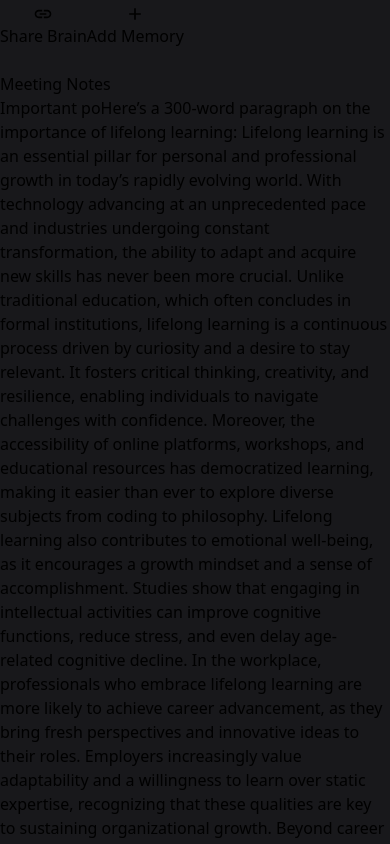
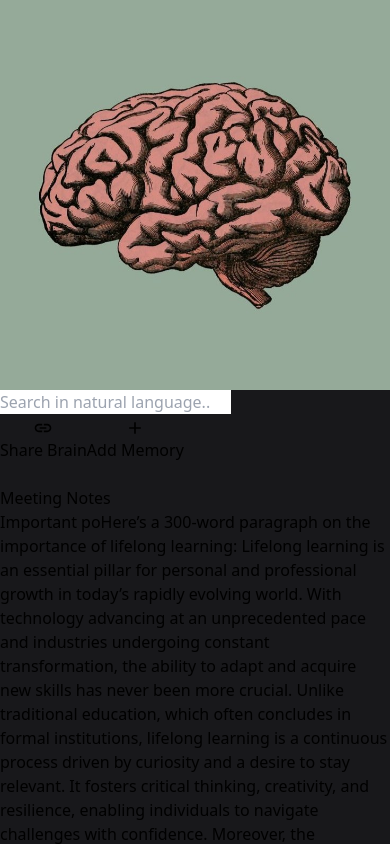
Before and after one commit to sreyas-cheviri/consciousapp-client, a React (Vite) app: page / in a window 390 px wide. Shown: the top 844 px of the page. Built offline with nearby package versions, Linux system fonts and the light colour scheme; some icons are missing.

Commit message:
refactor App layout for improved structure; update Button component size; adjust scrollbar styles; enhance Card component rendering

```diff
--- a/src/App.tsx
+++ b/src/App.tsx
@@ -10,23 +10,32 @@ import LinkIcon from "@mui/icons-material/Link";
 function App() {
   return (
     <div className="flex justify-center items-center m-10">
-      <div className="   bg-zinc-900  max-w-5xl  mx-auto flex flex-col justify-center items-center">
+      <div className="   bg-zinc-900  max-w-5xl  mx-auto flex flex-col justify-center ">
+        <div className="flex flex-col md:flex-row  items-center md:gap-3 gap-3 md:justify-between m-4 " >
+
+        <div className="">
+          <img src="../public/f523bb5a1e9f3b67816ed619f8657428.jpg" alt="" className="h-10 rounded-lg" />
+        </div>
+        <div className="bg-zinc-600/300 md:mt-0 mt-6 ">
+          <input type="text" className="w-[305px] md:w-[450px]  bg-zinc-600/30 p-2 text-gray-300 px-6 placeholder:opacity-50  rounded-xl" placeholder="Search in natural language.." />
+        </div>
         <div className=" flex gap-2 p-2 bg-zinc-600/30 w-fit rounded-lg ">
           <Button
             variant="secondary"
             text="Share Brain"
-            size="md"
+            size="sm"
             startIcon={<LinkIcon style={{ fontSize: 20 }} />}
-          />
+            />
           <Button
             variant="primary"
             text="Add Memory"
-            size="md"
+            size="sm"
             startIcon={<AddIcon style={{ fontSize: 20 }} />}
-          />
+            />
         </div>
+            </div>
 
-        <div className="flex gap-2 m-4 md:justify-center justify-start flex-wrap mt-20 p-8 rounded-lg bg-zinc-600/30">
+        <div className="flex gap-2 m-4 md:justify-center justify-center flex-wrap mt-20 p-8 rounded-lg bg-zinc-600/30">
           <Card
             title="Meeting Notes"
             type="note"
--- a/src/components/Button.tsx
+++ b/src/components/Button.tsx
@@ -12,7 +12,7 @@ interface ButtonProps {
 const variantstyles = {
   primary: "bg-black text-white   hover:bg-zinc-900 font-normal trasition duration-200",
   secondary: "bg-gray-100 text-black font-normal  hover:bg-gray-300   trasition duration-200",
-  //   icons : "text-gray bg-white border dark:text-white dark:bg-black dark:border rounded-full"
+    // icons : "text-gray bg-white border dark:text-white dark:bg-black dark:border rounded-full"
 };
 
 const sizeStyles = {
--- a/src/components/Card.tsx
+++ b/src/components/Card.tsx
@@ -62,7 +62,6 @@ const Card: React.FC<CardProps> = ({
         if (tweetId) {
           return (
             <div className=" overflow-auto m-0 ">
-
               <div className="w-full ">
                 <TwitterTweetEmbed
                   tweetId={tweetId}
@@ -93,7 +92,6 @@ const Card: React.FC<CardProps> = ({
     return null;
   };
 
-
   return (
     <div className="flex flex-col bg-white rounded-md p-1 justify-between items-center shadow-lg ">
       <div className="flex justify-between  p-2 min-w-72 max-w-72 gap-5 rounded-lg ">
@@ -103,18 +101,17 @@ const Card: React.FC<CardProps> = ({
           </div>
           <h2 className="text-sm font-semibold">{title}</h2>
         </div>
-
       </div>
       <div className="border min-w-72 max-w-72 mt-1 bg-white rounded-lg shadow-lg p-0.5 m-1 gap-1 max-h-60 overflow-y-auto ">
         {type == "url" ? (
-        <div className="bg-gray-200 rounded-lg p-1 text-sm min-h-56 horizontal-scroll overflow-hidden" >
+          <div className="bg-gray-200 rounded-lg p-.5 text-sm min-h-56 horizontal-scroll overflow-hidden">
             {renderContent()}
-        </div>):(
-         <div className="bg-yellow-100 rounded-lg p-1 text-sm min-h-56 horizontal-scroll overflow-hidden" >
+          </div>
+        ) : (
+          <div className="bg-yellow-100 rounded-lg p-.5 text-sm min-h-56 horizontal-scroll overflow-hidden">
             {renderContent()}
-       </div>)}
-
-
+          </div>
+        )}
       </div>
       <div className="flex items-start gap-1 justify-start w-full p-1 ">
         {type == "url" ? (
@@ -123,9 +120,11 @@ const Card: React.FC<CardProps> = ({
               <ShareIcon />
             </a>
           </button>
-          ) : <button className="bg-gray-200 rounded-lg p-1 border border-gray-400/50 hover:bg-gray-300 transition duration-300">
+        ) : (
+          <button className="bg-gray-200 rounded-lg p-1 border border-gray-400/50 hover:bg-gray-300 transition duration-300">
             <Expand />
-            </button>}
+          </button>
+        )}
 
         <button className="bg-gray-200 rounded-lg p-1 border border-gray-400/50 hover:bg-gray-300 duration-300">
           <Delete />
@@ -134,7 +133,6 @@ const Card: React.FC<CardProps> = ({
           <p>Query</p>
         </button>
       </div>
-
     </div>
   );
 };
--- a/src/index.css
+++ b/src/index.css
@@ -4,8 +4,8 @@
 
 
 ::-webkit-scrollbar {
-    width: 6px;
-    height: 6px;
+    width: 3px;
+    height: 3px;
     border-radius: 20px;
     padding: 10px;
 }
```
Lines whose indentation alone changed are shown as unchanged.
